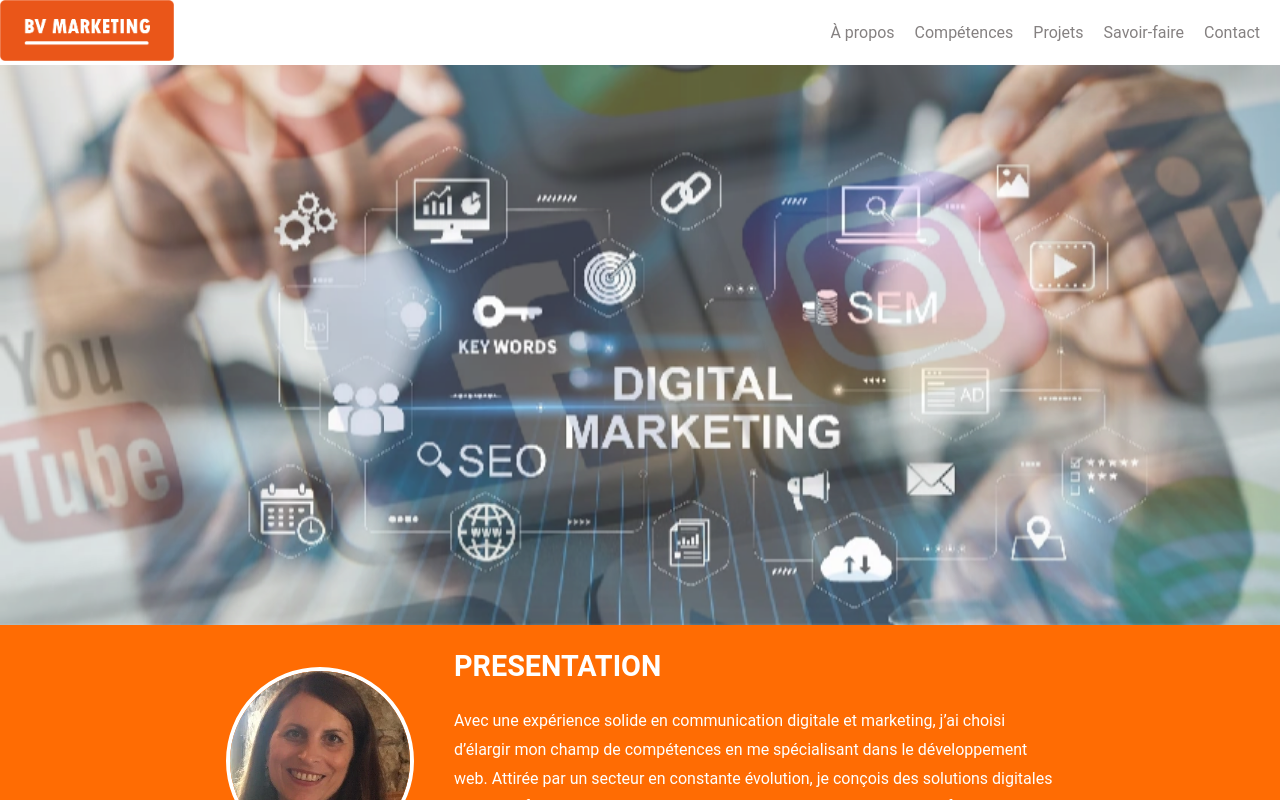
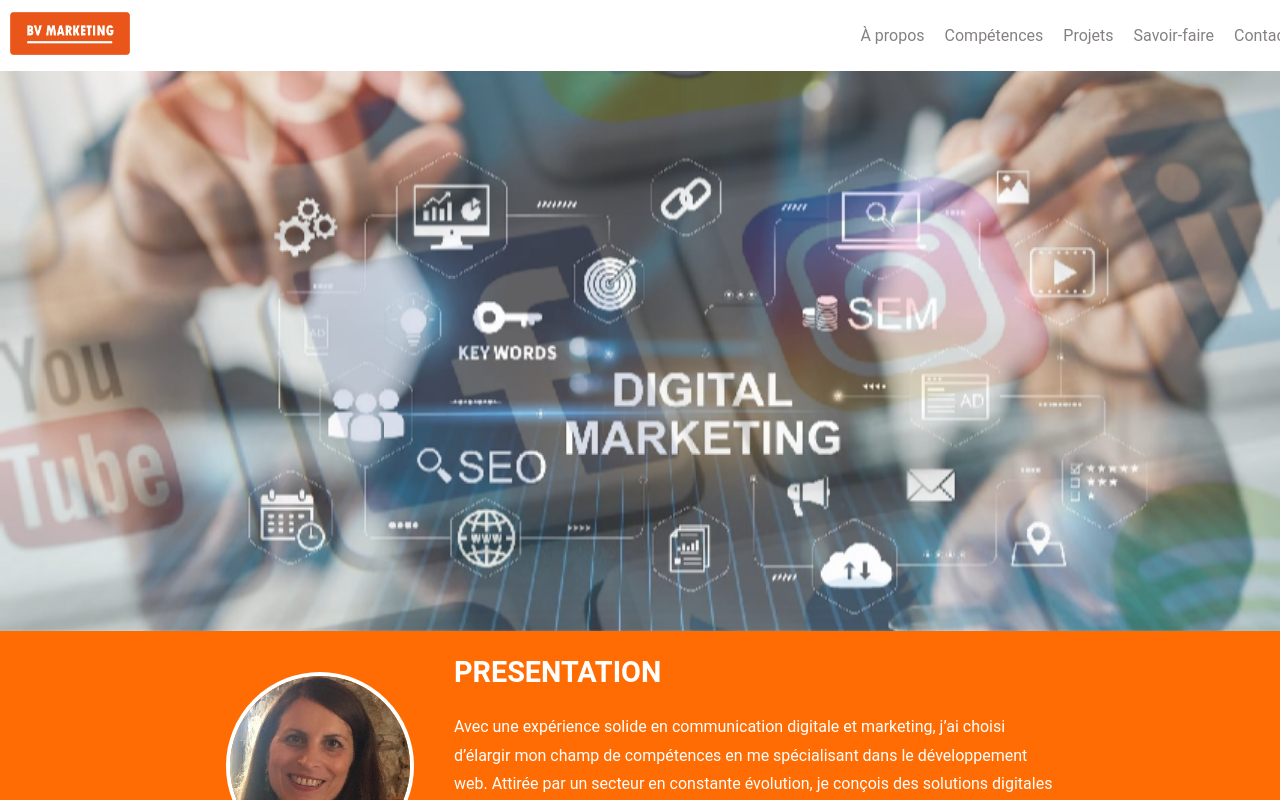
Before and after one commit to VALERIEBONNAMOUR/portfolio-valerie-react, a React (Vite) app: page / in a window 1280 px wide. Shown: the top 800 px of the page. Built offline with nearby package versions, Linux system fonts and the light colour scheme.

Commit message:
modifications responsive

```diff
--- a/src/Components/About/About.css
+++ b/src/Components/About/About.css
@@ -66,6 +66,7 @@
 
   opacity: 0;
   animation: slideInCV 5s ease forwards;
+  z-index: 10;
 }
 
 .cv-button:hover {
@@ -114,7 +115,40 @@
   }
 
   .cv-button {
-    display: none;
+   position: static;
+    transform: none;
+    animation: none;
+    margin-top: 24px;
+    width: auto;
+    height: auto;
+    padding: 12px 24px;
+    border-radius: 999px;
+    font-size: 0.95rem;
+    opacity: 1;
   }
 
 }
+
+@media (max-width: 1024px) and (min-width: 769px) {
+  .apropos-container {
+    flex-direction: column;
+    text-align: center;
+  }
+
+  .apropos-text {
+    text-align: center;
+  }
+
+  .cv-button {
+    position: static;
+    transform: none;
+    animation: none;
+    opacity: 1;
+    margin-top: 20px;
+    width: auto;
+    height: auto;
+    padding: 10px 20px;
+    border-radius: 999px;
+    font-size: 0.9rem;
+  }
+}
--- a/src/Components/BackToTop/BackToTop.css
+++ b/src/Components/BackToTop/BackToTop.css
@@ -5,6 +5,8 @@
   background-color: #ff6b00;
   color: white;
   border: none;
+  width: 44px;
+  height: 44px;
   padding: 8px;
   border-radius: 50%;
   font-size: 1.2rem;
@@ -23,3 +25,30 @@
   font-size: 1.2rem;
   color: white;
 }
+
+@media (max-width: 768px) {
+  .back-to-top__button {
+    bottom: 16px;
+    right: 16px;
+    width: 40px;
+    height: 40px;
+    font-size: 1rem;
+  }
+
+  .back-to-top__button:hover {
+    transform: none;
+  }
+}
+
+@media (max-width: 480px) {
+  .back-to-top__button {
+    bottom: 12px;
+    right: 12px;
+    width: 36px;
+    height: 36px;
+  }
+
+  .back-to-top__button i {
+    font-size: 1rem;
+  }
+}
--- a/src/Components/Header/Header.css
+++ b/src/Components/Header/Header.css
@@ -1,34 +1,62 @@
-.navbar-header{
-    background-color: white;
-    top:0;
-    width: 100%;
-    z-index: 100;
-    height: auto;
+.navbar-header {
+  background-color: white;
+  width: 100%;
+  display: flex;
+  justify-content: space-between;
+  align-items: center;
+  position: relative;
+  padding: 10px 10px;
+  z-index: 1000;
 }
 
-ul{
-    list-style-type: none;
-    display: flex;
-    gap: 20px;
-    margin-right: 20px;
+.header__logo img {
+  width: 120px;
+  max-width: 100%;
 }
 
-header.navbar-header{
-    display: flex;
-    justify-content: space-between;
-    align-items: center;
+.header__nav ul {
+  list-style: none;
+  display: flex;
+  gap: 20px;
 }
 
-nav.header_nav ul{
-    display: flex;
-    gap: 20px;
+a {
+  text-decoration: none;
+  color: #858181;
 }
 
-img{
-    width: 40%;
+.burger {
+  display: none;
+  font-size: 28px;
+  background: none;
+  border: none;
+  cursor: pointer;
 }
 
-a{
-    text-decoration: none;
-    color: #858181
+@media (max-width: 768px) {
+  .burger {
+    display: block;
+  }
+
+  .header__nav {
+    position: absolute;
+    top: 100px;
+    right: 0;
+    left: 0;
+    background-color: white;
+    width: 100%;
+    display: none;
+    flex-direction: column;
+    align-items: center;
+  }
+
+  .header__nav.open {
+    display: flex;
+  }
+
+  .header__nav ul {
+    flex-direction: column;
+    gap: 15px;
+    padding: 20px 0;
+  }
 }
--- a/src/Components/Header/Header.jsx
+++ b/src/Components/Header/Header.jsx
@@ -1,7 +1,10 @@
+import { useState } from "react";
 import "./Header.css";
 import logo from "../../assets/logo.png";
 
 const Header = () => {
+  const [menuOpen, setMenuOpen] = useState(false);
+
   return (
     <header className="navbar-header">
       <div className="header__logo">
@@ -10,7 +13,15 @@ const Header = () => {
         </a>
       </div>
 
-      <nav className="header__nav">
+      <button
+        className="burger"
+        onClick={() => setMenuOpen(!menuOpen)}
+        aria-label="Menu"
+      >
+        ☰
+      </button>
+
+      <nav className={`header__nav ${menuOpen ? "open" : ""}`}>
         <ul>
           <li><a href="#about">À propos</a></li>
           <li><a href="#competences">Compétences</a></li>
--- a/src/Components/Knowledge/Knowledge.css
+++ b/src/Components/Knowledge/Knowledge.css
@@ -43,7 +43,7 @@
   padding: 2rem;
   border-radius: 14px;
   cursor: pointer;
-  min-height: 120px;
+  min-height: 60px;
   transition: background-color 0.3s ease, transform 0.3s ease, min-height 0.4s ease;
 }
 
@@ -59,6 +59,7 @@
 
 
 .skill-card h3 {
+  color: white;
   font-size: 1.1rem;
   letter-spacing: 0.15em;
   margin-bottom: 1rem;
```
Also changed, not shown: src/index.css (+10 -0 lines).
